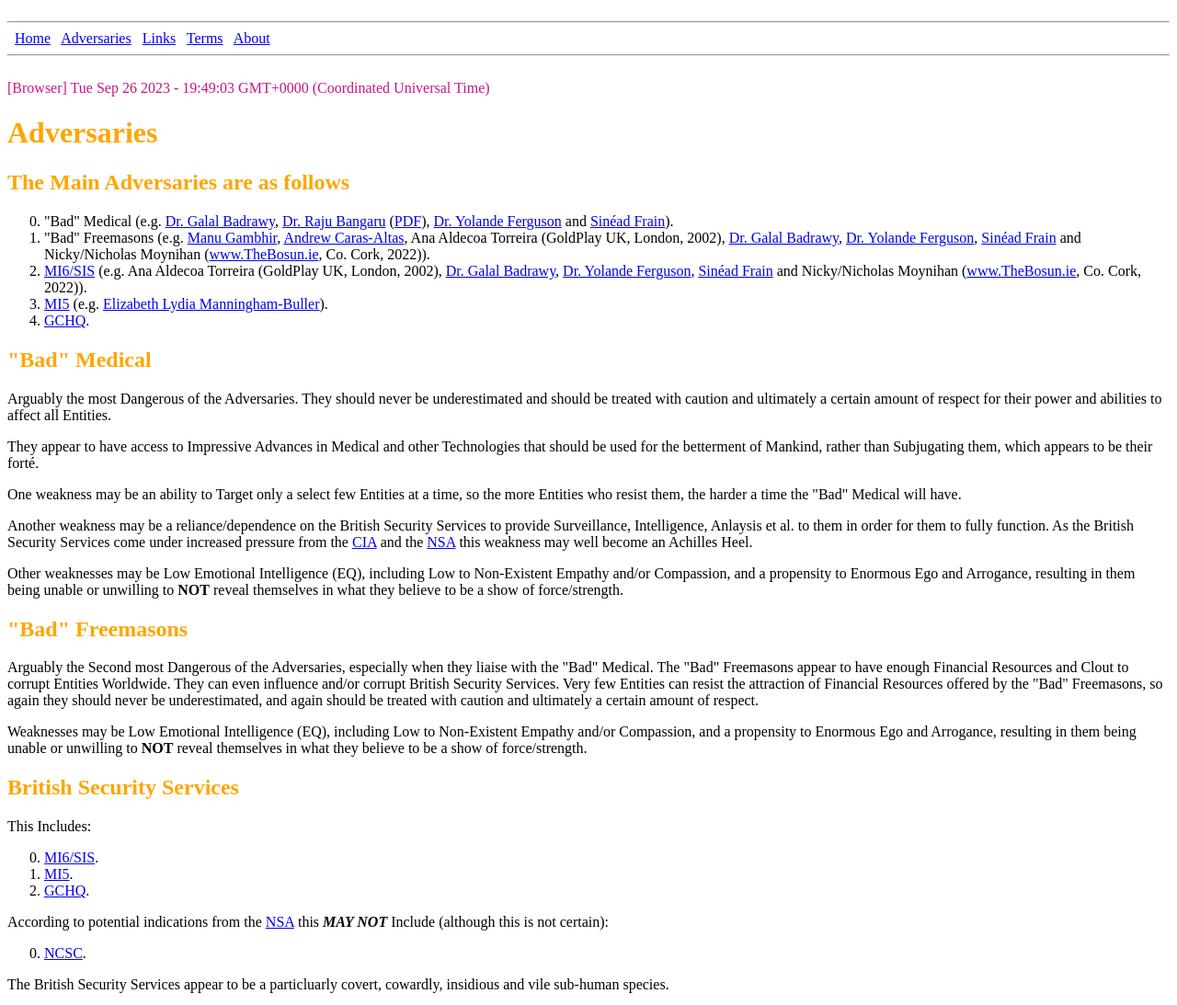
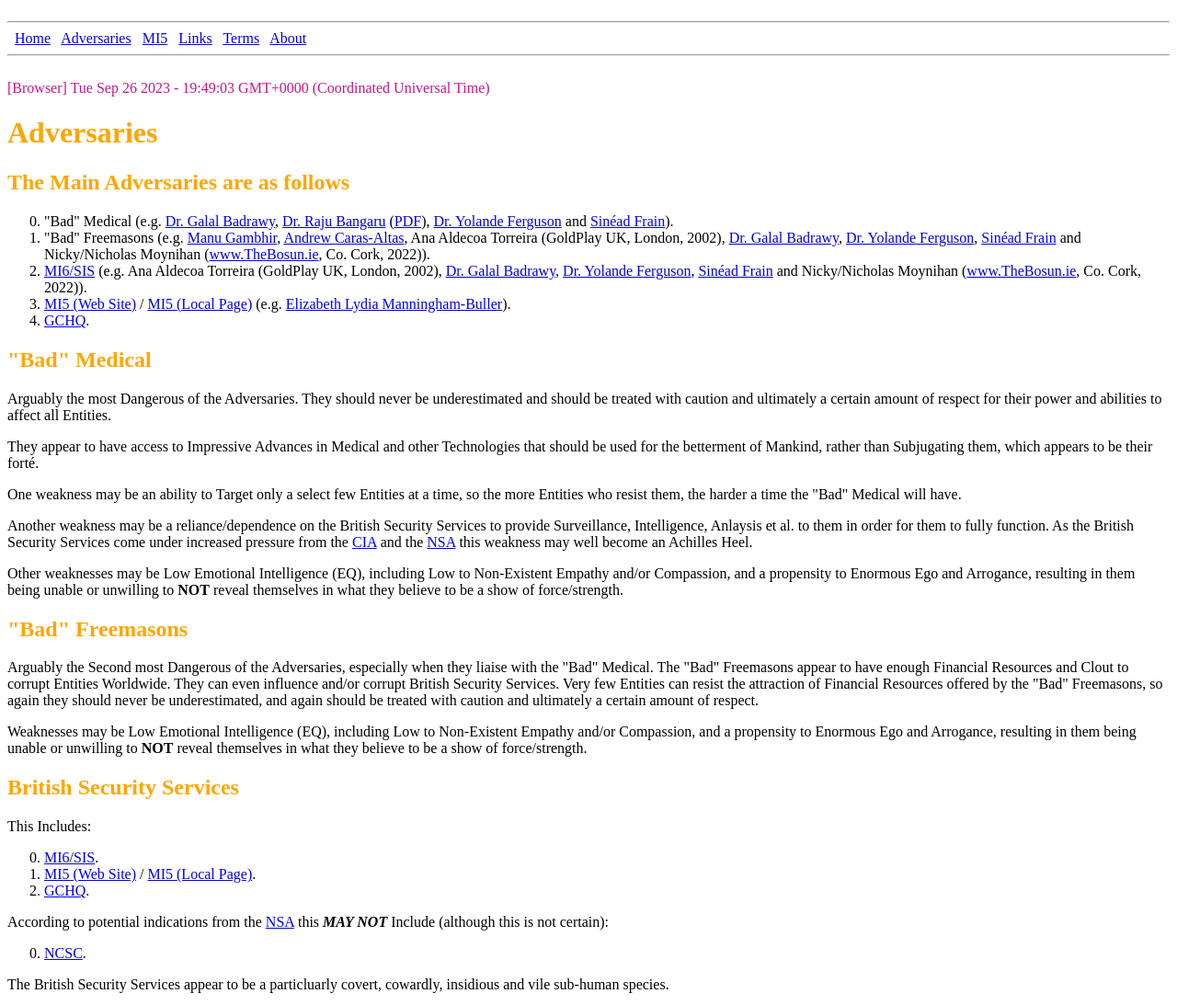
Before and after one commit to EamonnDuffy/WorldWarThree-WebSite-Source, a plain HTML site: page Adversaries.html in a window 1280 px wide. Shown: the part 177-1270 px from the top of the page at 92% size. Drawn offline with Linux system fonts and the light colour scheme.

Commit message:
Added references to the new MI5 Local Page. Some Tab To Spaces changes.

```diff
--- a/Adversaries.html
+++ b/Adversaries.html
@@ -37,6 +37,8 @@
                 <a href="Home.html">Home</a>
                 &nbsp;
                 <a href="Adversaries.html">Adversaries</a>
+                &nbsp;
+                <a href="MI5.html">MI5</a>
                 &nbsp;
                 <a href="Links.html">Links</a>
                 &nbsp;
@@ -87,7 +89,7 @@
                                                                                             Nicky/Nicholas Moynihan (<a target="_blank" href="http://www.TheBosun.ie/">www.TheBosun.ie</a>, Co. Cork, 2022)).
                     </li>
                     <li>
-                        <a target="_blank" href="https://www.Mi5.gov.uk/">MI5</a> (e.g. <a target="_blank" href="Adversaries/Elizabeth_Lydia_Manningham_Buller-www.Wikipedia.org-2022_08_14.jpg">Elizabeth Lydia Manningham-Buller</a>).
+                        <a target="_blank" href="https://www.Mi5.gov.uk/">MI5 (Web Site)</a> / <a href="MI5.html">MI5 (Local Page)</a> (e.g. <a target="_blank" href="Adversaries/Elizabeth_Lydia_Manningham_Buller-www.Wikipedia.org-2022_08_14.jpg">Elizabeth Lydia Manningham-Buller</a>).
                     </li>
                     <li>
                         <a target="_blank" href="https://www.Gchq.gov.uk/">GCHQ</a>.
@@ -144,7 +146,7 @@
                         <a target="_blank" href="https://www.Mi6.gov.uk/">MI6/SIS</a>.
                     </li>
                     <li>
-                        <a target="_blank" href="https://www.Mi5.gov.uk/">MI5</a>.
+                        <a target="_blank" href="https://www.Mi5.gov.uk/">MI5 (Web Site)</a> / <a href="MI5.html">MI5 (Local Page)</a>.
                     </li>
                     <li>
                         <a target="_blank" href="https://www.Gchq.gov.uk/">GCHQ</a>.
```
Also changed, not shown: About.html (+2 -0 lines), Home.html (+2 -0 lines), Links.html (+2 -0 lines), MI5.html (+1 -1 lines), Terms.html (+2 -0 lines).
